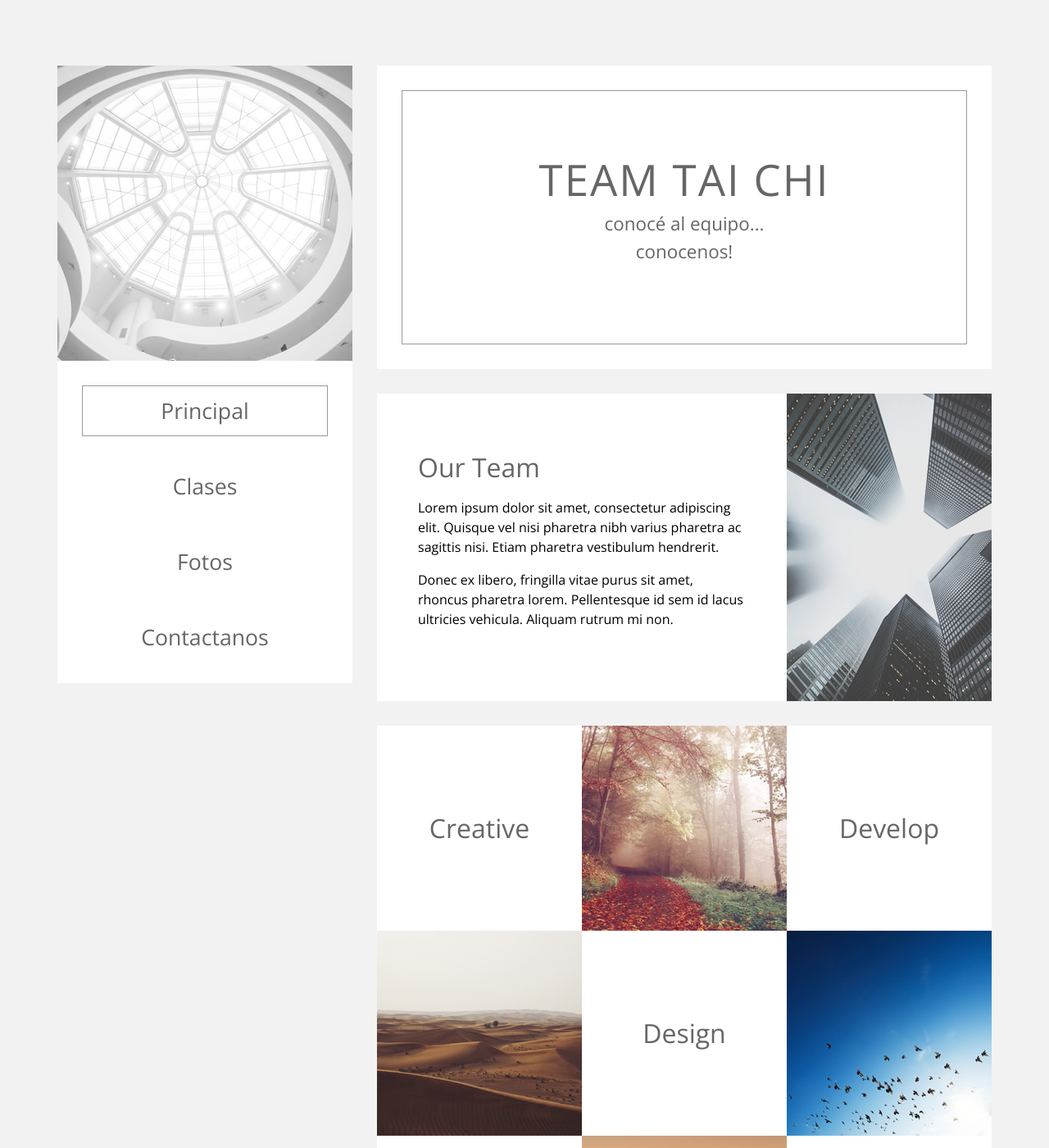
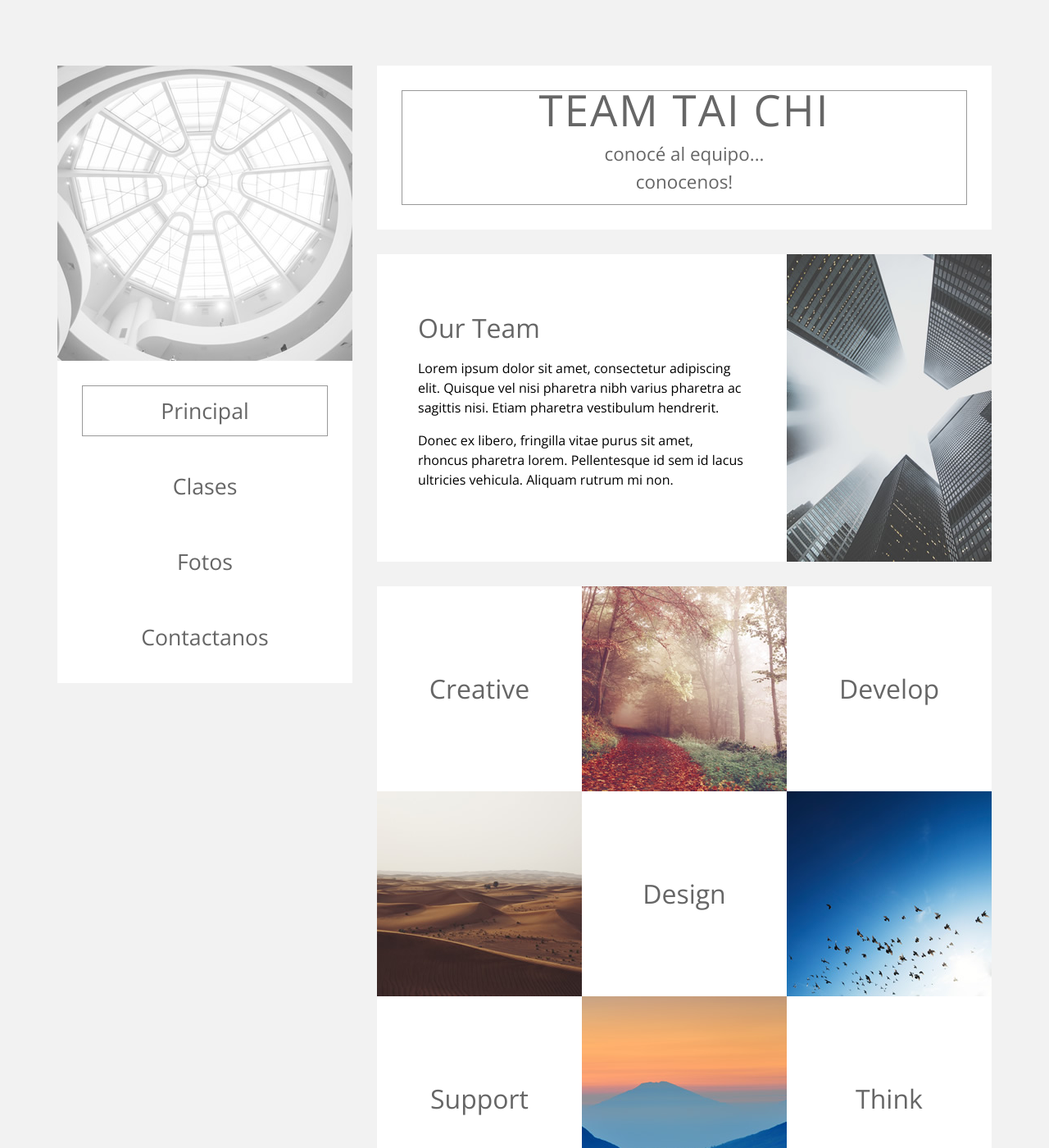
Before and after one commit to YasuoOda/YasuoOda.github.io, a Jekyll site: the page index.html, which Jekyll copies as it is, in a window 1280 px wide and 1400 px high. Shown: the whole window at 82% size. Built offline with Jekyll 4.4.1, drawn with Linux system fonts in a browser that asks for light colours.

Commit message:
Update templatemo-style.css

```diff
--- a/css/templatemo-style.css
+++ b/css/templatemo-style.css
@@ -101,7 +101,7 @@ body {
 .pad { padding: 50px; }
 
 .tm-banner {
-	height: 370px;
+	height: 200px;
 	padding: 30px;
 }
 
```
